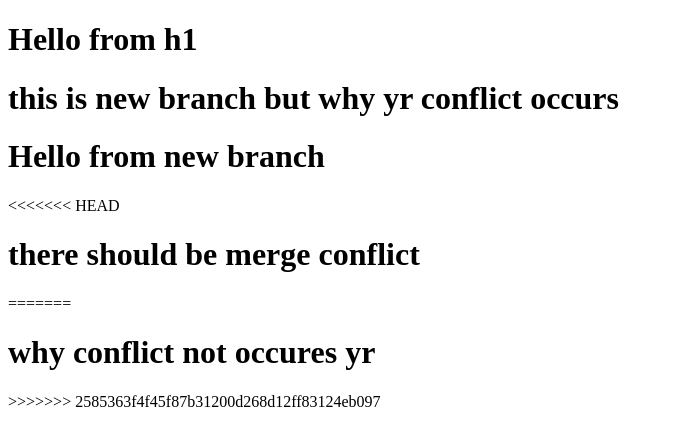
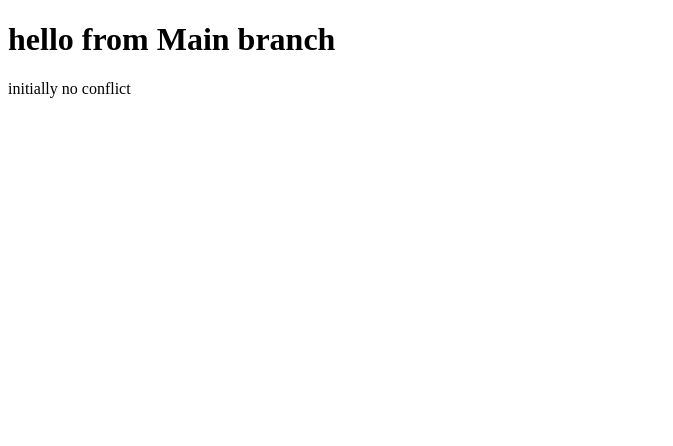
Before and after one commit to Murtaza-Shahani/Github, a plain HTML site: page index.html in a window 1280 px wide. Shown: the whole page, without its empty margins (0-673 px from the left). Drawn offline with Linux system fonts and the light colour scheme.

Commit message:
initial commit

```diff
--- a/index.html
+++ b/index.html
@@ -2,17 +2,13 @@
 <html lang="en">
 <head>
     <meta charset="UTF-8">
-    <meta name="viewport" content="width=device-width, initial-scale=1.0">
+    <meta name="viewport" content="width=, initial-scale=1.0">
     <title>Document</title>
 </head>
 <body>
-    <h1>Hello from h1</h1>
-    <h1>this is new branch but why yr conflict occurs </h1>
-    <h1>Hello from new branch </h1>
-<<<<<<< HEAD
-    <h1> there should be merge conflict</h1>
-=======
-    <h1> why conflict not occures yr </h1>
->>>>>>> 2585363f4f45f87b31200d268d12ff83124eb097
+    <h1>
+        hello from Main branch
+    </h1>
+    <p>initially no conflict</p>
 </body>
 </html>
```
